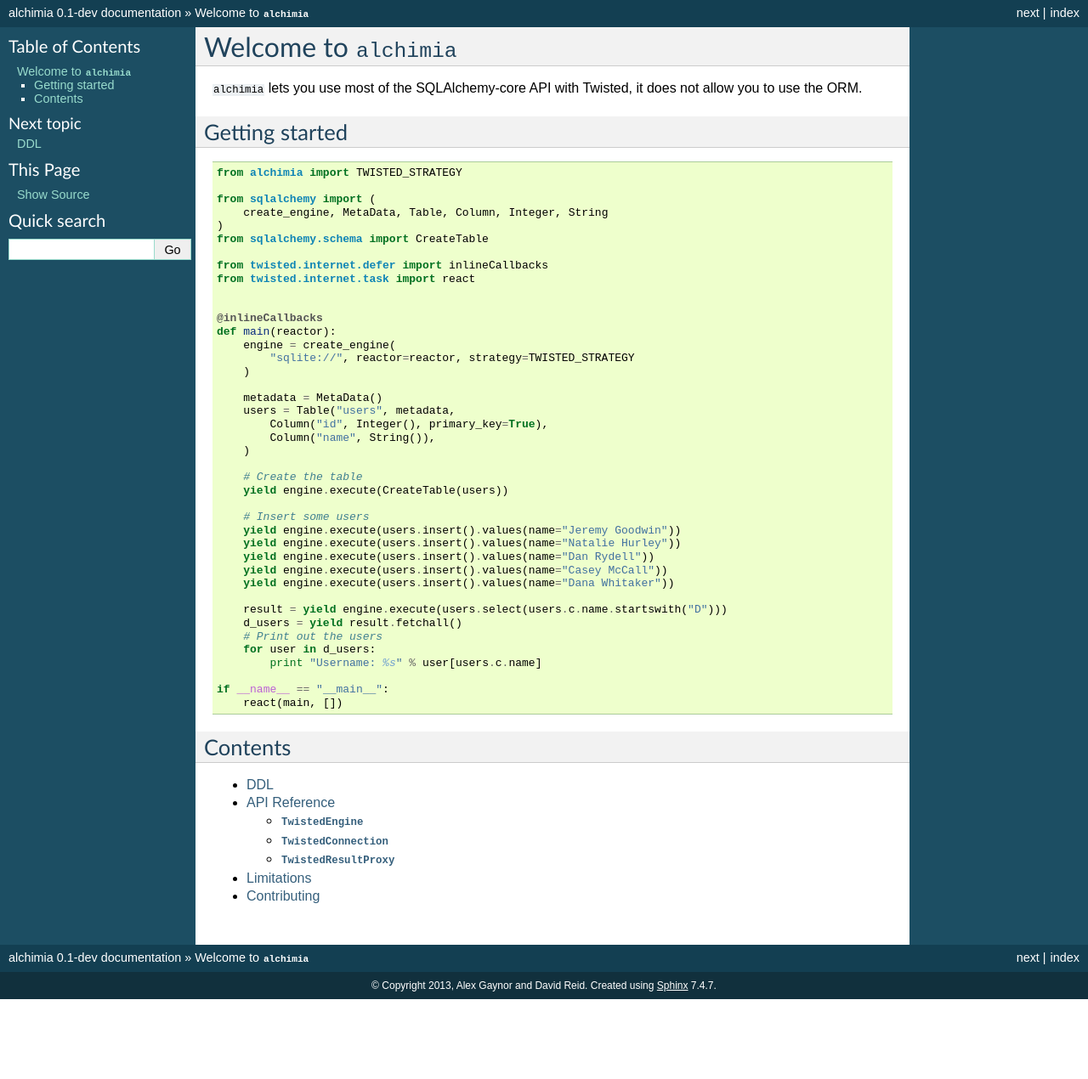
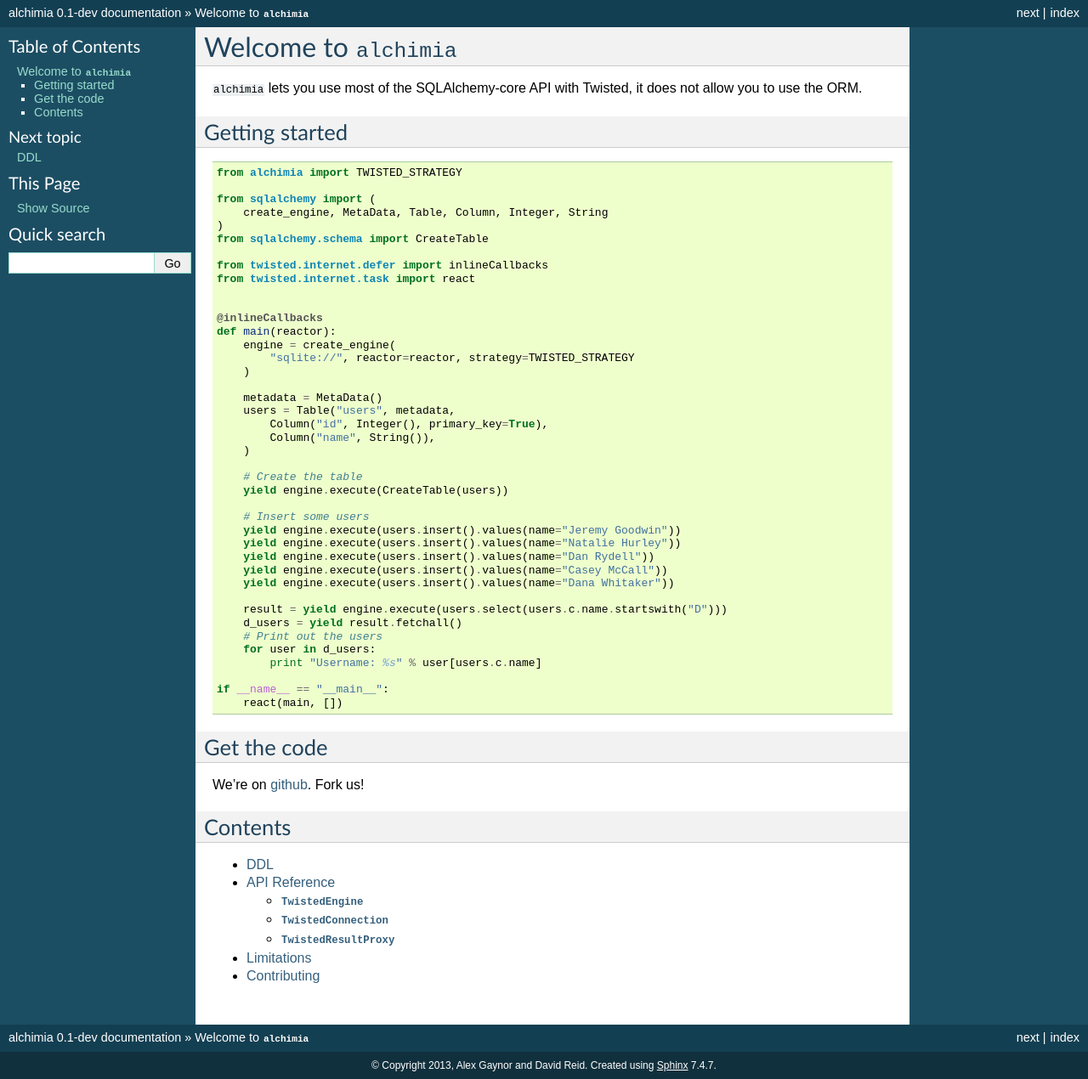
Before and after one commit to alex/alchimia, a Sphinx documentation site: the page built from docs/index.rst, in a window 1280 px wide. Shown: the whole page at 85% size. Built offline with Sphinx 7.4.7, drawn with Linux system fonts in a browser that asks for light colours; before the commit the page ends 1176 px from its top, so only the background shows below that.

Commit message:
Fork me!

```diff
--- a/docs/index.rst
+++ b/docs/index.rst
@@ -53,6 +53,14 @@
         react(main, [])
 
 
+Get the code
+------------
+
+We're on `github`_. Fork us!
+
+.. _`github`: https://github.com/alex/alchimia
+
+
 Contents
 --------
 
```
